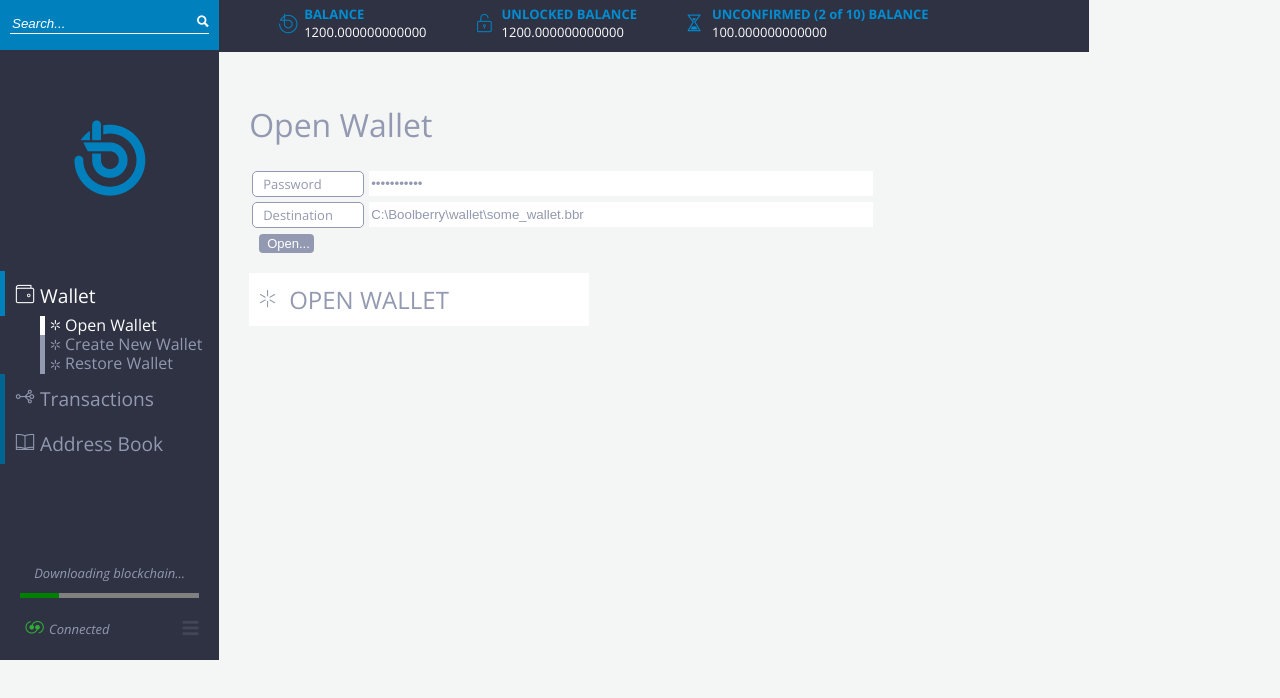
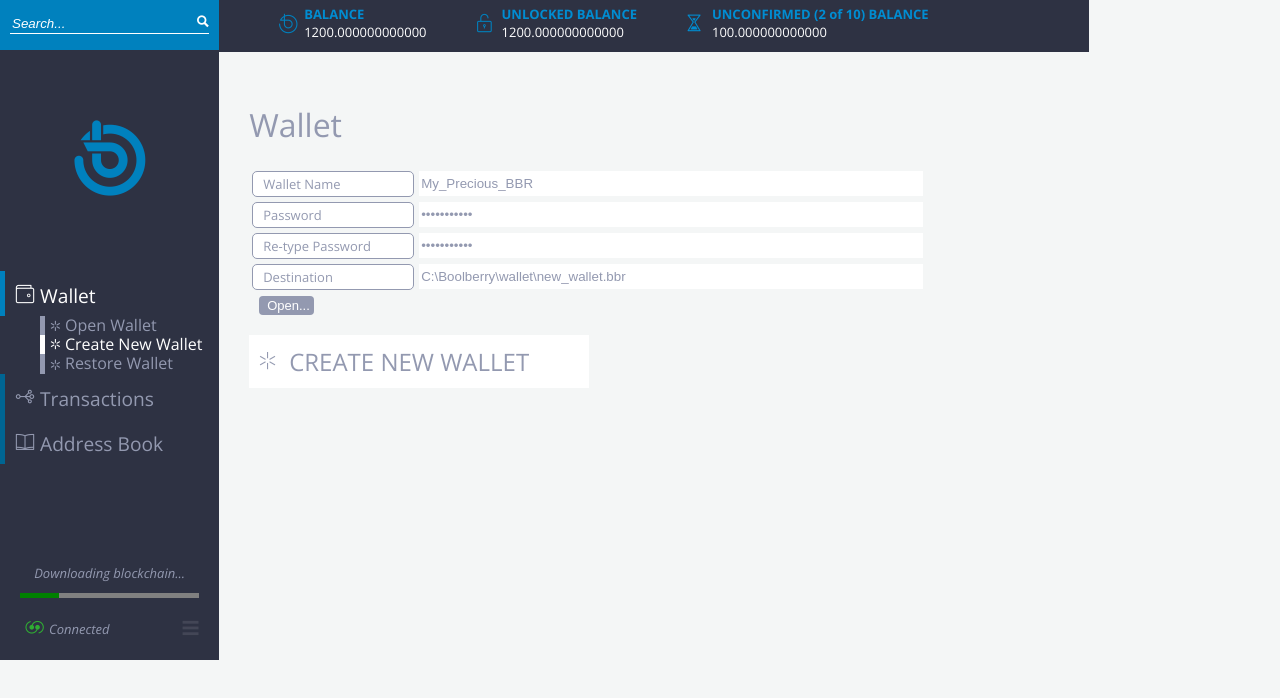
Before and after one commit to jahrsg/bbr_gui, a plain HTML site: page index.html in a window 1280 px wide. Drawn offline with nearby package versions, Linux system fonts and the light colour scheme.

Commit message:
create wallet screen

```diff
--- a/css/main.css
+++ b/css/main.css
@@ -231,7 +231,7 @@ div[role="main"] {
     border: solid thin;
     border-color:#9399B0;
     border-radius: 5px;
-    width: 100px;
+    width: 150px;
     text-align: left;
     padding-top: 3px;
     padding-bottom: 3px;
--- a/index.html
+++ b/index.html
@@ -19,8 +19,8 @@
             <ul id="menu">
                 <li><div id="walletitem" class="menuitem" data-state="active">Wallet</div>
                     <ul id="walletmenu">
-                        <li><div class="walletmenuitem" data-state="active">Open Wallet</div></li>
-                        <li><div class="walletmenuitem">Create New Wallet</div></li>
+                        <li><div class="walletmenuitem">Open Wallet</div></li>
+                        <li><div class="walletmenuitem" data-state="active">Create New Wallet</div></li>
                         <li><div class="walletmenuitem">Restore Wallet</div></li>
                     </ul>
                 </li>
@@ -52,6 +52,44 @@
             </div>
         </div>
         <div class="content">
+            <div class="screen" id="openwallet">
+                <h1>Open Wallet</h1>
+                <table class="actionparams">
+                    <tr>
+                        <td><div class="tablelabel">Password</div></td>
+                        <td><input type="password" value="testtest123"/></td>
+                    </tr>
+                    <tr>
+                        <td><div class="tablelabel">Destination</div></td>
+                        <td><input type="text" value="C:\Boolberry\wallet\some_wallet.bbr"/></td>
+                    </tr>
+                </table>
+                <input class="openfile" type="button" value="Open..."/>
+                <div class="executeaction">OPEN WALLET</div>
+            </div>
+            <div class="screen" id="createwallet" data-state="active">
+                <h1>Wallet</h1>
+                <table class="actionparams">
+                    <tr>
+                        <td><div class="tablelabel">Wallet Name</div></td>
+                        <td><input type="text" value="My_Precious_BBR"/></td>
+                    </tr>
+                    <tr>
+                        <td><div class="tablelabel">Password</div></td>
+                        <td><input type="password" value="testtest123"/></td>
+                    </tr>
+                    <tr>
+                        <td><div class="tablelabel">Re-type Password</div></td>
+                        <td><input type="password" value="testtest123"/></td>
+                    </tr>
+                    <tr>
+                        <td><div class="tablelabel">Destination</div></td>
+                        <td><input type="text" value="C:\Boolberry\wallet\new_wallet.bbr"/></td>
+                    </tr>
+                </table>
+                <input class="openfile" type="button" value="Open..."/>
+                <div class="executeaction">CREATE NEW WALLET</div>
+            </div>
             <div class="screen" id="restorewallet">
                 <h1>Wallet</h1>
                 <table class="actionparams">
@@ -67,21 +105,6 @@
                 <input class="openfile" type="button" value="Open..."/>
                 <div class="executeaction">RESTORE WALLET</div>
             </div>
-            <div class="screen" id="openwallet" data-state="active">
-                <h1>Open Wallet</h1>
-                <table class="actionparams">
-                    <tr>
-                        <td><div class="tablelabel">Password</div></td>
-                        <td><input type="password" value="testtest123"/></td>
-                    </tr>
-                    <tr>
-                        <td><div class="tablelabel">Destination</div></td>
-                        <td><input type="text" value="C:\Boolberry\wallet\some_wallet.bbr"/></td>
-                    </tr>
-                </table>
-                <input class="openfile" type="button" value="Open..."/>
-                <div class="executeaction">OPEN WALLET</div>
-            </div>
         </div>
     </div>
 </body>
```
